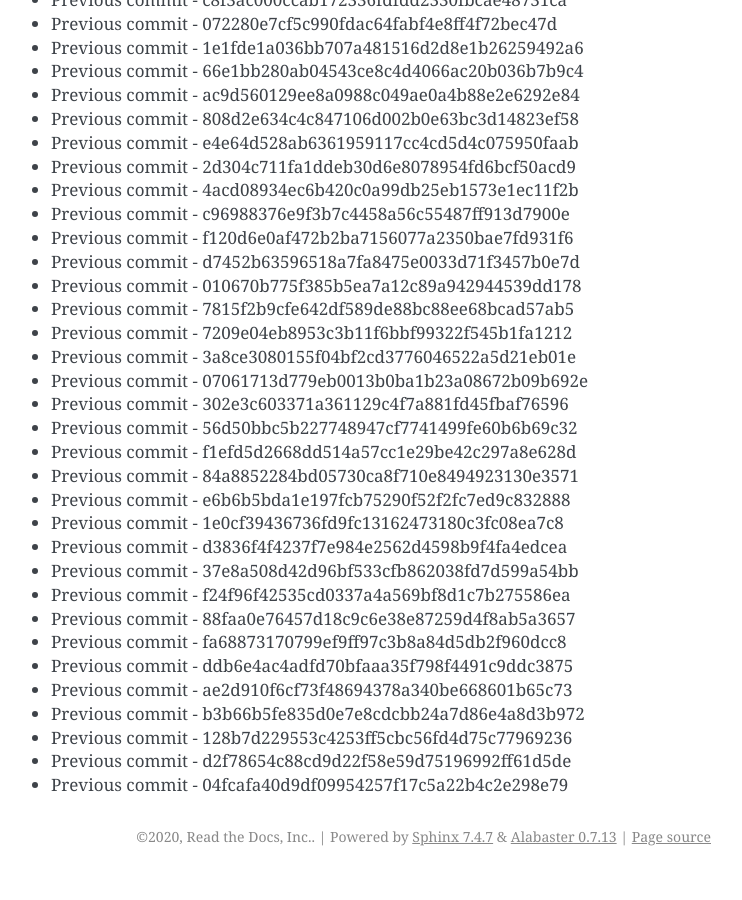
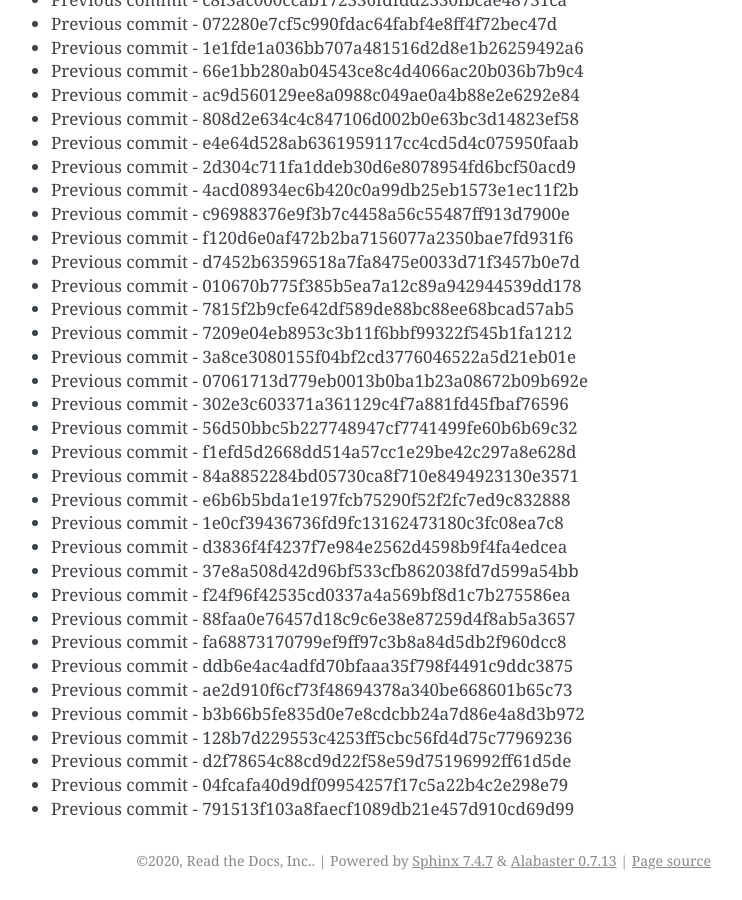
Before and after one commit to readthedocs/rtd-git-stresstest, a Sphinx documentation site: the page built from docs/updates.rst, in a window 1280 px wide and 900 px high, scrolled down 38683 px. Shown: the whole window, without its empty margins (399-1141 px from the left). Built offline with Sphinx 7.4.7, drawn with Linux system fonts in a browser that asks for light colours; before the commit the page ends 39559 px from its top, so only the background shows below that.

Commit message:
Generating commit from previous: 791513f103a8faecf1089db21e457d910cd69d99

```diff
--- a/docs/updates.rst
+++ b/docs/updates.rst
@@ -1657,3 +1657,4 @@ It can be tested for any performance characteristics.
 * Previous commit - 128b7d229553c4253ff5cbc56fd4d75c77969236
 * Previous commit - d2f78654c88cd9d22f58e59d75196992ff61d5de
 * Previous commit - 04fcafa40d9df09954257f17c5a22b4c2e298e79
+* Previous commit - 791513f103a8faecf1089db21e457d910cd69d99
```
